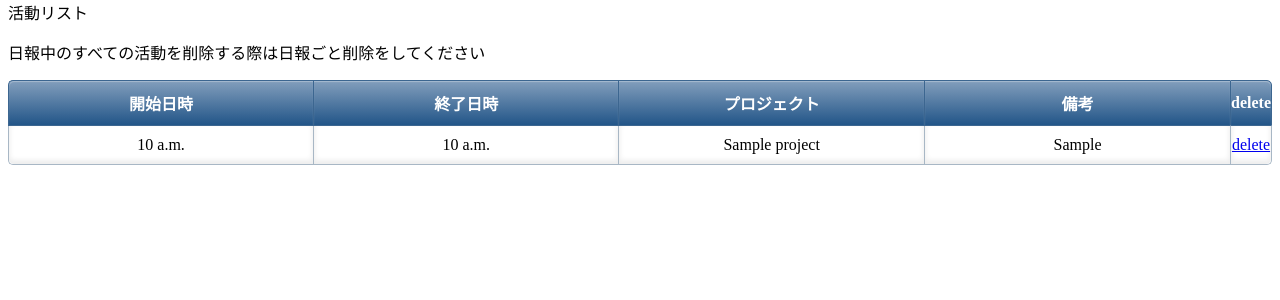
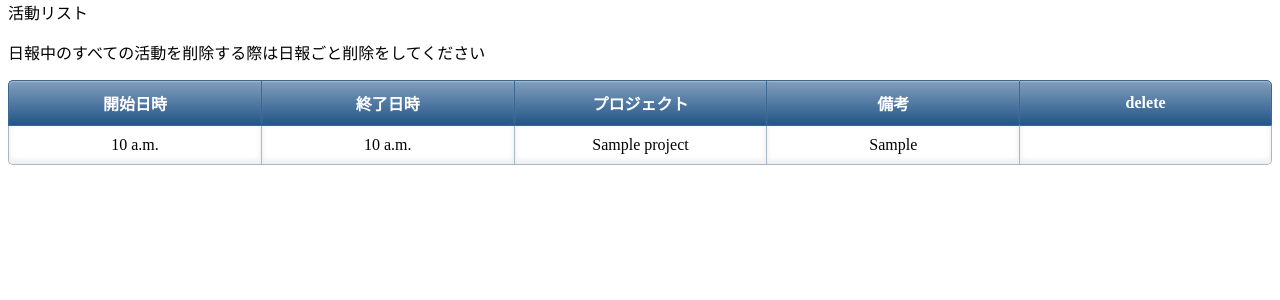
Before and after one commit to t17cs047/t17cs047, a Django app: page /daily_report/activity_list/1 in a window 1280 px wide. Shown: the part 37-337 px from the top of the page. Run offline with Django 3.2, Linux system fonts and the light colour scheme; a user stored in the database is signed in; tables that the repository leaves empty hold one stand-in row (values such as "Sample post"); parts of the project's set-up code (start-up, migrations or seed data) failed here and were passed over; some libraries are stand-ins or nearby versions.

Commit message:
[fix]view period

```diff
--- a/daily_report/templates/daily_report/activity_list.html
+++ b/daily_report/templates/daily_report/activity_list.html
@@ -23,7 +23,7 @@
 
 {% block main %}
 <p >日報中のすべての活動を削除する際は日報ごと削除をしてください</p>
-<table id ="myTable">
+<table class ="myTable">
     <tr>
       <th>開始日時</th>
       <th>終了日時</th>
@@ -35,11 +35,13 @@
   <tbody>
 {% for activity in object_list%}
   <tr>
+  <div id = "counter">
    <td>{{ activity.start_time}}</td>
    <td>{{ activity.end_time}}</td>
    <td>{{ activity.project }}</td>
    <td>{{ activity.memo }}</td>
-   <td id=nums><a href="{% url 'delete_activity' activity.id %}" class = "nolink">delete</a></td>
+   <td ><a id = "nolink" href="{% url 'delete_activity' activity.id %}">delete</a></td>
+   </div>
   </tr>
 {% endfor%}
 </tbody>
@@ -48,11 +50,12 @@
   <script src="http://ajax.googleapis.com/ajax/libs/jquery/1.9.1/jquery.min.js"></script>
   <script>
      jQuery(function(){
-          var num = $('[id = nums]').length;
+          var num = $('[id = counter]').length;
+          console.log(num);
           if( num == 1){
           		$('p').css('display', 'block');
           		//$('[id=nums]').css('visibility', 'hidden');
-          		$('[class=nolink]').css('pointer-events', 'none');
+          		$('#nolink').css('display','none');
           	}else{
           		$('[id=nums]').css('display', 'block');
           		$('p').css('visibility', 'hidden');
--- a/daily_report/templates/daily_report/report_list.html
+++ b/daily_report/templates/daily_report/report_list.html
@@ -38,8 +38,8 @@
   <tr>
    <td><a href = {% url 'activity_list' report.id %}>{{ report.date }}</td>
    <td>{{ report.user }}</td>
-   <td ><a href="{% url 'report_edit' report.id %}">変更</a></td>
-   <td ><a href="{% url 'report_delete' report.id %}">delete</a></td>
+   <td ><a id ="ch" href="{% url 'report_edit' report.id %}">変更</a></td>
+   <td ><a id = "del" href="{% url 'report_delete' report.id %}">delete</a></td>
    </td>
   </tr>
 {% endfor%}
--- a/daily_report/views.py
+++ b/daily_report/views.py
@@ -95,7 +95,8 @@ class AggregateView(LoginRequiredMixin, TemplateView):
         sum = 0;
         employees = project.employee.all()
         for employee in employees:
-            daily_reports = DailyReport.objects.filter(user = employee.user, date__lte = project.end_date)
+            daily_reports = DailyReport.objects.filter(user = employee.user, date__lte = project.end_date, date__gte = project.start_date)
+            #dte__gteの追加
             for daily_report in daily_reports:
                 activities = Activity.objects.filter(daily_report = daily_report)
                 for activity in activities:
--- a/static/for_dailyreport.css
+++ b/static/for_dailyreport.css
@@ -131,3 +131,82 @@ h1 {
   border-top: solid 3px #67c5ff;/*上線*/
   border-bottom: solid 3px #67c5ff;/*下線*/
 }
+
+
+.myTable{
+  width: 100%;
+  border-collapse:separate;
+  border-spacing: 0;
+}
+
+.myTable th:first-child{
+  border-radius: 5px 0 0 0;
+}
+
+.myTable th:last-child{
+  border-radius: 0 5px 0 0;
+  border-right: 1px solid #3c6690;
+}
+
+.myTable th{
+  text-align: center;
+  color:white;
+  background: linear-gradient(#829ebc,#225588);
+  border-left: 1px solid #3c6690;
+  border-top: 1px solid #3c6690;
+  border-bottom: 1px solid #3c6690;
+  box-shadow: 0px 1px 1px rgba(255,255,255,0.3) inset;
+  width: 20%;
+  padding: 10px 0;
+}
+
+.myTable td{
+  text-align: center;
+  border-left: 1px solid #a8b7c5;
+  border-bottom: 1px solid #a8b7c5;
+  border-top:none;
+  box-shadow: 0px -3px 5px 1px #eee inset;
+  width: 20%;
+  padding: 10px 0;
+}
+
+.myTable td:last-child{
+  border-right: 1px solid #a8b7c5;
+}
+
+.myTable tr:last-child td:first-child {
+  border-radius: 0 0 0 5px;
+}
+
+.myTable tr:last-child td:last-child {
+  border-radius: 0 0 5px 0;
+}
+
+#nolink {
+    color: #fff;
+    background: #5876a3;
+    padding: 5px 30px;
+    display: inline-block;
+    border-radius: 5px;
+    text-decoration: none;
+}
+
+
+#del {
+    color: #fff;
+    background: #5876a3;
+    padding: 5px 30px;
+    display: inline-block;
+    border-radius: 5px;
+    text-decoration: none;
+}
+
+
+#ch {
+    color: #fff;
+    background: #5876a3;
+    padding: 5px 30px;
+    display: inline-block;
+    border-radius: 5px;
+    text-decoration: none;
+}
```
